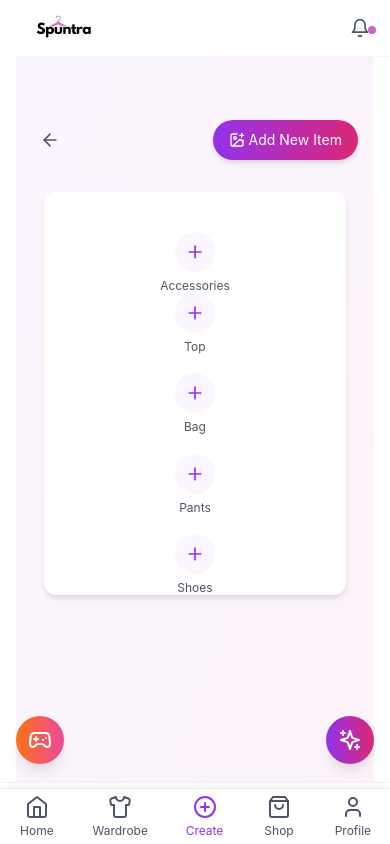
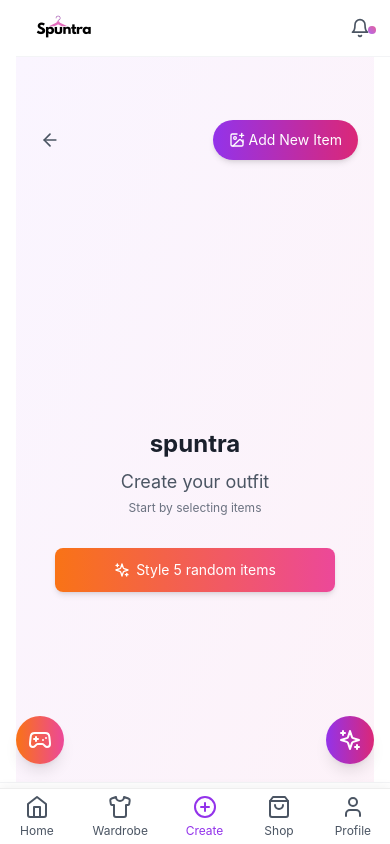
Before and after one commit to dejy100/spuntrademo-v1, a React (Vite) app: page /create in a window 390 px wide. Built offline with nearby package versions, Linux system fonts and the light colour scheme.

Commit message:
fix(swipe): update SwipeMode component to match design
- Simplify SwipeMode to match other mode components
- Add consistent styling and animations
- Improve mobile-first design
- Add navigation to random style

```diff
--- a/src/components/create/modes/swipe/SwipeMode.tsx
+++ b/src/components/create/modes/swipe/SwipeMode.tsx
@@ -1,33 +1,33 @@
-import React, { useState } from 'react';
+import React from 'react';
 import { motion } from 'framer-motion';
-import { Plus, X, ChevronLeft, ChevronRight, Star } from 'lucide-react';
-import OutfitTemplate from './OutfitTemplate';
-import ItemSwiper from './ItemSwiper';
+import { Sparkles } from 'lucide-react';
+import { useNavigate } from 'react-router-dom';
 
 export default function SwipeMode() {
-  const [selectedCategory, setSelectedCategory] = useState<string | null>(null);
+  const navigate = useNavigate();
 
   return (
-    <div className="min-h-[calc(100vh-4rem)] bg-gradient-to-br from-purple-50 to-pink-50">
-      <div className="w-full max-w-sm sm:max-w-md md:max-w-lg lg:max-w-2xl mx-auto px-3 sm:px-4 py-4 sm:py-8">
-        {/* Template Section */}
-        <div className="mb-4 sm:mb-8">
-          <OutfitTemplate onCategorySelect={setSelectedCategory} />
-        </div>
+    <div className="flex flex-col items-center justify-center min-h-[calc(100vh-10rem)] sm:min-h-[calc(100vh-12rem)] px-4">
+      <motion.div
+        initial={{ scale: 0.95, opacity: 0 }}
+        animate={{ scale: 1, opacity: 1 }}
+        transition={{ type: "spring", damping: 25, stiffness: 300 }}
+        className="text-center mb-8 sm:mb-12"
+      >
+        <h1 className="text-2xl sm:text-4xl font-bold mb-2 sm:mb-3">spuntra</h1>
+        <p className="text-lg sm:text-xl text-gray-600 mb-1 sm:mb-2">Create your outfit</p>
+        <p className="text-xs sm:text-sm text-gray-500">Start by selecting items</p>
+      </motion.div>
 
-        {/* Item Swiper */}
-        {selectedCategory && (
-          <motion.div
-            initial={{ opacity: 0, y: 10 }}
-            animate={{ opacity: 1, y: 0 }}
-            exit={{ opacity: 0, y: 10 }}
-            transition={{ type: "spring", damping: 25, stiffness: 300 }}
-            className="fixed inset-x-0 bottom-0 bg-white border-t border-gray-100 p-3 sm:p-4 pb-safe"
-          >
-            <ItemSwiper category={selectedCategory} onClose={() => setSelectedCategory(null)} />
-          </motion.div>
-        )}
-      </div>
+      <motion.button
+        whileHover={{ scale: 1.02 }}
+        whileTap={{ scale: 0.98 }}
+        onClick={() => navigate('/random-style')}
+        className="w-full max-w-[280px] sm:max-w-md bg-gradient-to-r from-orange-500 to-pink-500 text-white text-sm sm:text-base rounded-lg sm:rounded-xl py-3 sm:py-4 px-4 sm:px-6 flex items-center justify-center gap-1.5 sm:gap-2 shadow-md hover:shadow-lg active:shadow-sm transition-shadow mb-4 sm:mb-6 touch-manipulation"
+      >
+        <Sparkles className="w-4 h-4 sm:w-5 sm:h-5" />
+        Style 5 random items
+      </motion.button>
     </div>
   );
 }
```
